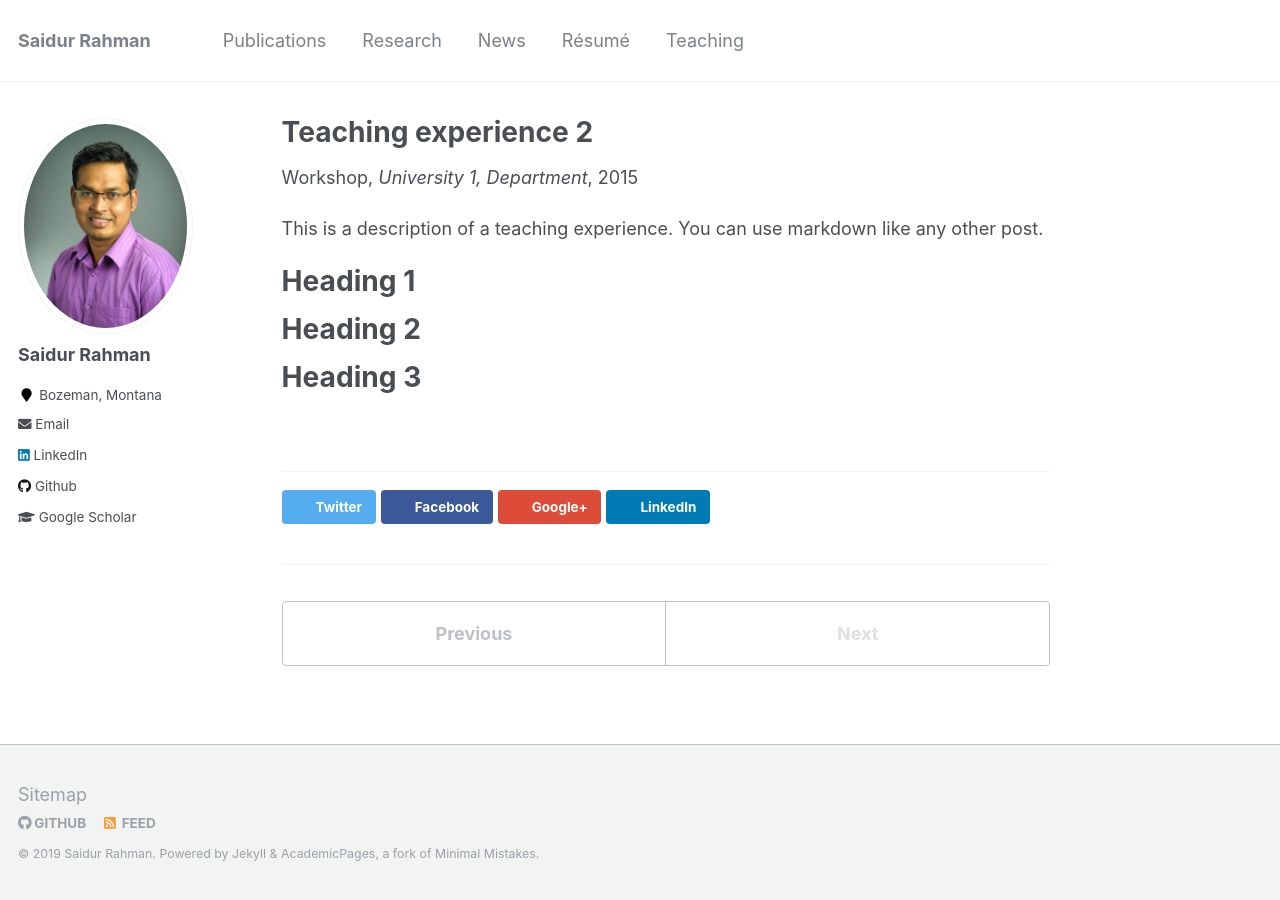
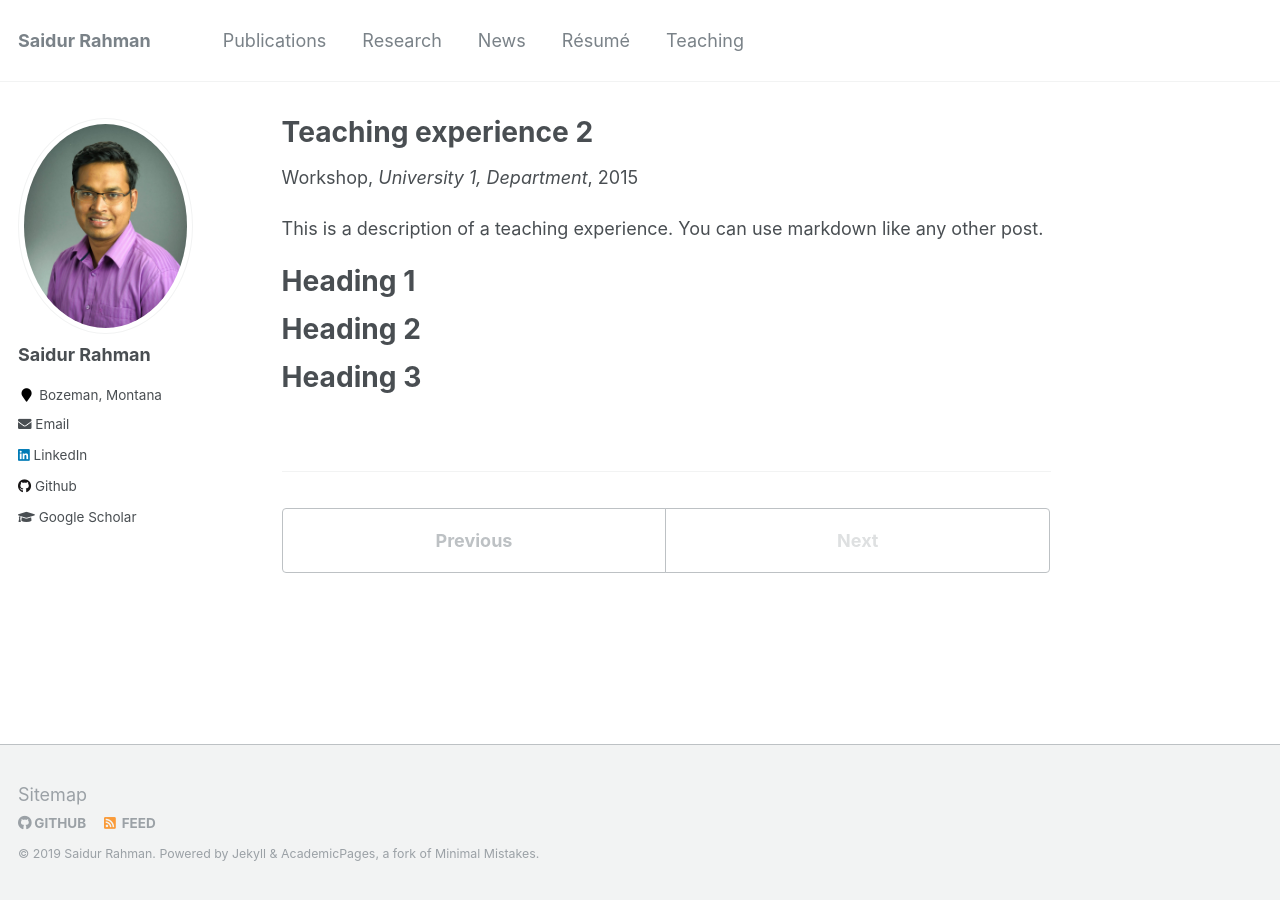
Before and after one commit to ps073006/saidurrahman.info, a Jekyll site: the page built from _teaching/2015-spring-teaching-2.md, in a window 1280 px wide. Built offline with Jekyll 4.4.1, drawn with Linux system fonts in a browser that asks for light colours.

Commit message:
update my website

```diff
--- a/_includes/social-share.html
+++ b/_includes/social-share.html
@@ -1,6 +1,6 @@
 {% include base_path %}
-
-<section class="page__share">
+<!-- begin SEO
+<section c'''lass="page__share">
   {% if site.data.ui-text[site.locale].share_on_label %}
     <h4 class="page__share-title">{{ site.data.ui-text[site.locale].share_on_label | default: "Share on" }}</h4>
   {% endif %}
@@ -13,3 +13,4 @@
 
   <a href="https://www.linkedin.com/shareArticle?mini=true&url={{ base_path }}{{ page.url }}" class="btn btn--linkedin" title="{{ site.data.ui-text[site.locale].share_on_label | default: 'Share on' }} LinkedIn"><i class="fa fa-fw fa-linkedin" aria-hidden="true"></i><span> LinkedIn</span></a>
 </section>
+-->
```
